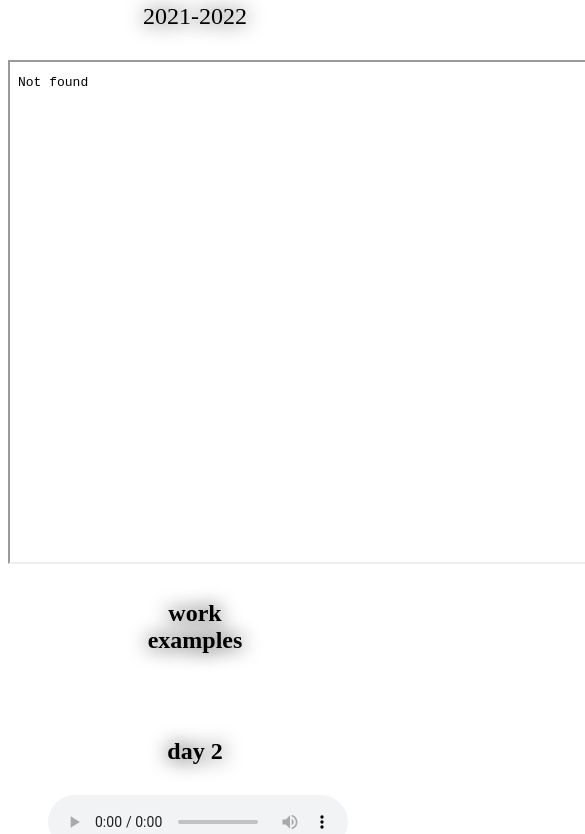
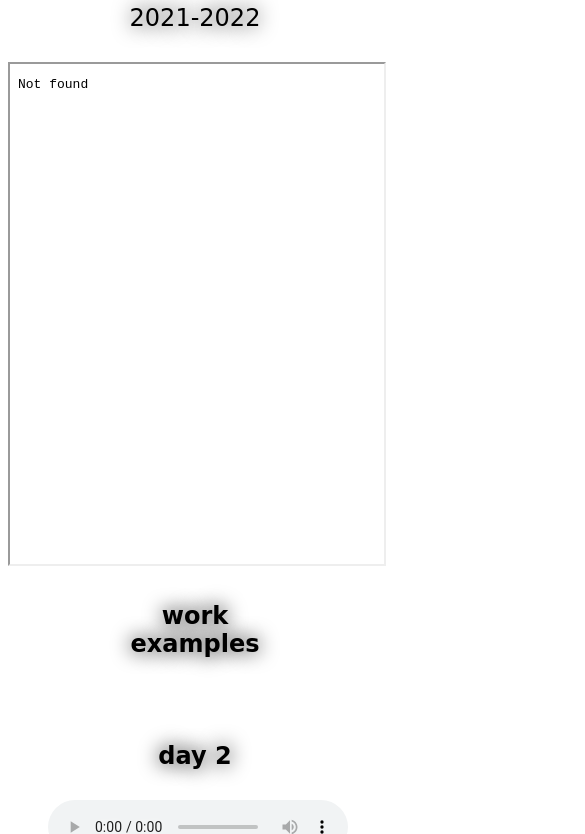
Before and after one commit to AndrewMDurkee/video-highlights-page, a plain HTML site: page index.html in a window 390 px wide. Shown: the part 72-906 px from the top of the page, 585 px wide, since content can reach past the window. Drawn offline with Linux system fonts and the light colour scheme; a web font is replaced by a local one.

Commit message:
clean and mobile

```diff
--- a/index.html
+++ b/index.html
@@ -1,6 +1,10 @@
 <!DOCTYPE html>
 <html lang="en">
   <head>
+    <link rel="preconnect" href="https://fonts.googleapis.com">
+    <link rel="preconnect" href="https://fonts.gstatic.com" crossorigin>
+    <link href="https://fonts.googleapis.com/css2?family=Smokum&display=swap" rel="stylesheet">
+
     <meta charset="utf-8" />
     <meta name="viewport" content="width=device-width, initial-scale=1" />
 
@@ -15,7 +19,7 @@
     </h1>
     <p>2021-2022</p>
     <h2>
-      <iframe src="Artist Statement.pdf#toolbar=0" width="700" height="500px"></iframe>
+      <iframe src="Artist Statement.pdf#toolbar=0" width="50%" height="500px"></iframe>
       <figcaption>work examples</figcaption>
       <figure>
         <figcaption>day 2</figcaption>
--- a/style101.css
+++ b/style101.css
@@ -1,17 +1,21 @@
 @media only screen and (max-width: 800px) {
-  body {
-    text-size-adjust: 75%;
+
+  img {
+    width:100%;
   }
-  p {
-    color: black;
+
+  iframe {
+    width:100%;
   }
+
 }
 
 img {
-  width: 700px;
+  width: 50%;
 }
 
 figcaption {
+  font-family: 'tapestry', cursive;
   margin: 5px;
   color: black;
   margin: auto;
@@ -27,6 +31,7 @@ figcaption {
 }*/
 
 h1 {
+  font-family: 'tapestry', cursive;
   width: 300px;
   padding: 10px;
   background-color: white;
@@ -36,6 +41,7 @@ h1 {
   }
 
 p {
+  font-family: 'tapestry', cursive;
   background-color: white;
   width: 300px;
   padding: 10px;
@@ -45,5 +51,6 @@ p {
   margin: auto;
 }
 h2 {
+  font-family: 'tapestry', cursive;
   text-align: center;
 }
```
